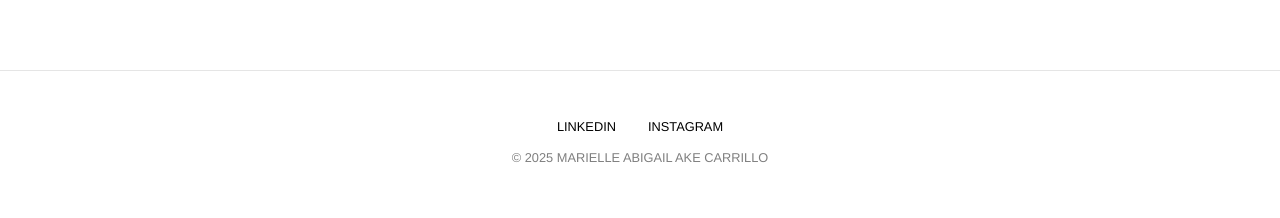
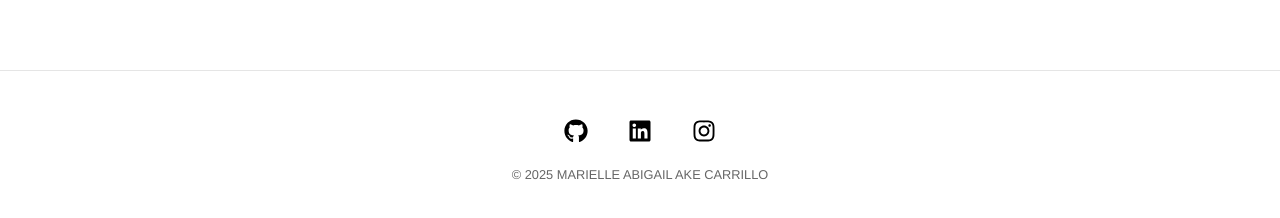
Before and after one commit to mmariellemm/Mi-Lookbook, a React (Vite) app: page / in a window 1280 px wide. Shown: the part 2351-2569 px from the top of the page. Built offline with nearby package versions, Linux system fonts and the light colour scheme.

Commit message:
Se agregaron íconos de redes sociales

```diff
--- a/src/Components/Common/Footer.jsx
+++ b/src/Components/Common/Footer.jsx
@@ -1,26 +1,75 @@
 import React from 'react';
 import { useTheme } from '../../Context/ThemeContext';
+// 1. Importamos los íconos que queremos usar (Fa = FontAwesome)
+import { FaGithub, FaLinkedin, FaInstagram } from 'react-icons/fa';
+
 
 const Footer = () => {
     const { theme } = useTheme();
+
+    // Estilo base para los enlaces (para no repetir código)
+    const iconStyle = {
+        color: theme.text, // Toman el color del tema (blanco o negro)
+        fontSize: '1.5rem', // Tamaño del ícono
+        textDecoration: 'none',
+        transition: 'all 0.3s ease',
+        display: 'flex',
+        alignItems: 'center'
+    };
 
     return (
         <footer style={{
             padding: '3rem 2rem',
             textAlign: 'center',
-            borderTop: '1px solid rgba(0,0,0,0.1)', // Una línea muy sutil
-            fontSize: '0.8rem',
+            borderTop: '1px solid rgba(0,0,0,0.1)',
             color: theme.text,
             transition: 'color 0.5s ease'
         }}>
-            <div style={{ marginBottom: '1rem', display: 'flex', justifyContent: 'center', gap: '2rem' }}>
-                {/* Enlaces reales a tus redes */}
-                {/*<a href="https://github.com/mmariellemm" target="_blank" style={{ color: 'inherit', textDecoration: 'none' }}>GITHUB</a>*/}
-                <a href="#" style={{ color: 'inherit', textDecoration: 'none' }}>LINKEDIN</a>
-                <a href="#" style={{ color: 'inherit', textDecoration: 'none' }}>INSTAGRAM</a>
+            <div style={{
+                marginBottom: '1.5rem',
+                display: 'flex',
+                justifyContent: 'center',
+                gap: '2.5rem' // Un poco más de espacio entre íconos
+            }}>
+                {/* GITHUB */}
+                <a
+                    href="https://github.com/mmariellemm"
+                    target="_blank"
+                    rel="noopener noreferrer"
+                    style={iconStyle}
+                    // Pequeño efecto hover inline
+                    onMouseOver={(e) => e.currentTarget.style.transform = 'scale(1.2)'}
+                    onMouseOut={(e) => e.currentTarget.style.transform = 'scale(1)'}
+                >
+                    <FaGithub />
+                </a>
+
+                {/* LINKEDIN - ¡No olvides poner tu link real aquí! */}
+                <a
+                    href="https://www.linkedin.com/in/tu-usuario"
+                    target="_blank"
+                    rel="noopener noreferrer"
+                    style={iconStyle}
+                    onMouseOver={(e) => e.currentTarget.style.transform = 'scale(1.2)'}
+                    onMouseOut={(e) => e.currentTarget.style.transform = 'scale(1)'}
+                >
+                    <FaLinkedin />
+                </a>
+
+                {/* INSTAGRAM - ¡No olvides poner tu link real aquí! */}
+                <a
+                    href="https://www.instagram.com/tu-usuario"
+                    target="_blank"
+                    rel="noopener noreferrer"
+                    style={iconStyle}
+                    onMouseOver={(e) => e.currentTarget.style.transform = 'scale(1.2)'}
+                    onMouseOut={(e) => e.currentTarget.style.transform = 'scale(1)'}
+                >
+                    <FaInstagram />
+                </a>
             </div>
 
-            <p style={{ opacity: 0.5 }}>
+            <p style={{ fontSize: '0.8rem', opacity: 0.6, fontFamily: 'Helvetica, sans-serif' }}>
                 © 2025 MARIELLE ABIGAIL AKE CARRILLO
             </p>
         </footer>
```
